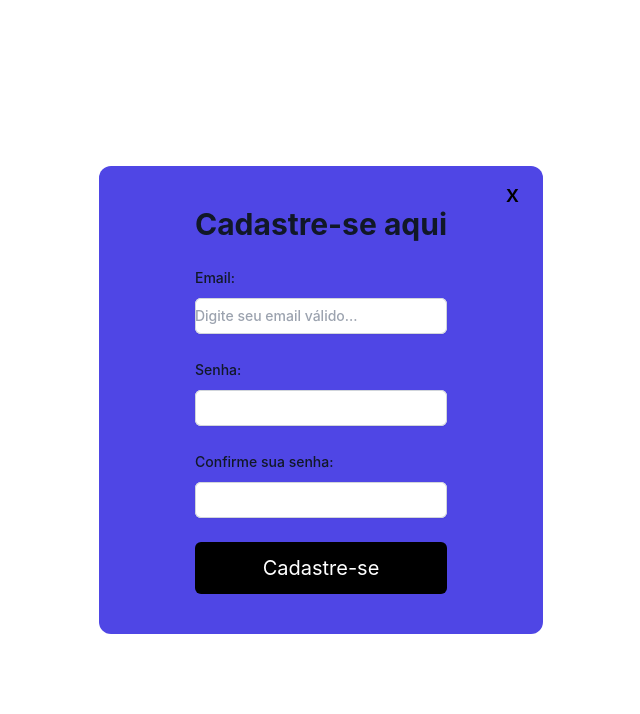
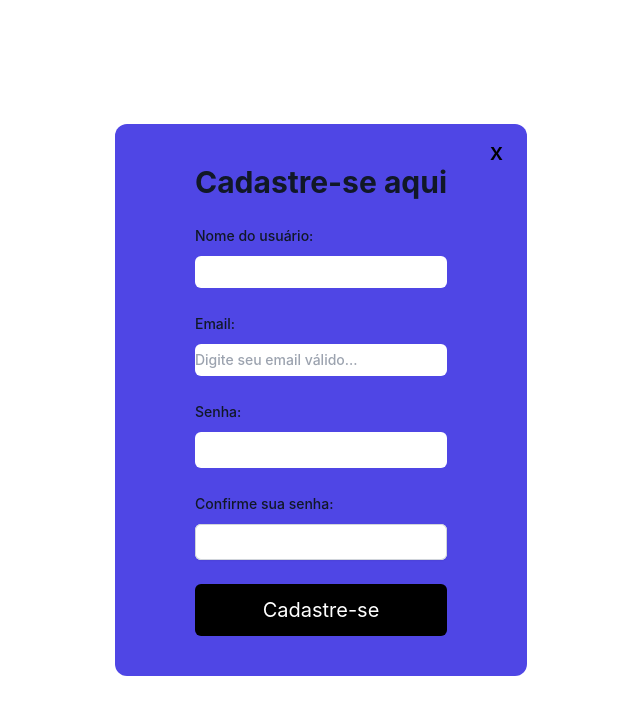
Before and after one commit to victorfarias32/react-users-link, a React (Create React App) app: page /cadastro in a window 1280 px wide. Both pictures are taken after a click on the button "Cadastre-se". Shown: the top 714 px of the page, without its empty margins (319-959 px from the left). Built offline with nearby package versions, Linux system fonts and the light colour scheme.

Commit message:
adding input name user

```diff
--- a/src/pages/Cadastro.jsx
+++ b/src/pages/Cadastro.jsx
@@ -1,10 +1,11 @@
+
 export default function Cadastro({isOpen, closeCadastro}) {
 
     if(isOpen){
 
       return (
           <div className="z-10 fixed top-0 left-0 right-0 bottom-0 flex justify-center items-center flex-col py-10">
-            <div className="bg-indigo-600 fixed flex px-24 py-10 flex-col rounded-xl">
+            <div className="bg-indigo-600 fixed flex px-20 py-10 flex-col rounded-xl">
               <div>
                 <h2 className="text-center text-3xl font-bold leading-9 text-gray-900">
                   Cadastre-se aqui
@@ -12,6 +13,21 @@ export default function Cadastro({isOpen, closeCadastro}) {
               </div>
               <div className="mt-6 sm:mx-auto sm:w-full sm:max-w-sm">
                 <form className="space-y-6 text-sm font-medium" action="#" method="POST">
+                <div>
+                    <label htmlFor="user" className="block text-left  leading-6 text-gray-900">
+                      Nome do usuário:
+                    </label>
+                    <div className="mt-2">
+                      <input
+                        id="email"
+                        name="email"
+                        type="email"
+                        autoComplete="email"
+                        required
+                        className="block w-full rounded-md  py-1.5 text-gray-900 ring-inset  placeholder:text-gray-400  sm:text-sm "
+                      />
+                    </div>
+                  </div>
                   <div>
                     <label htmlFor="email" className="block text-left  leading-6 text-gray-900">
                       Email:
@@ -24,7 +40,7 @@ export default function Cadastro({isOpen, closeCadastro}) {
                         autoComplete="email"
                         required
                         placeholder="Digite seu email válido..."
-                        className="block w-full rounded-md border-0 py-1.5 text-gray-900 shadow-sm ring-1 ring-inset ring-gray-300 placeholder:text-gray-400 focus:ring-2 focus:ring-inset focus:ring-indigo-600 sm:text-sm sm:leading-6"
+                        className="block w-full rounded-md  py-1.5 text-gray-900 ring-inset  placeholder:text-gray-400  sm:text-sm "
                       />
                     </div>
                   </div>
@@ -41,7 +57,7 @@ export default function Cadastro({isOpen, closeCadastro}) {
                         type="password"
                         autoComplete="current-password"
                         required
-                        className="block w-full rounded-md border-0 py-1.5 text-gray-900 shadow-sm ring-1 ring-inset ring-gray-300 placeholder:text-gray-400 focus:ring-2 focus:ring-inset focus:ring-indigo-600 sm:text-sm sm:leading-6"
+                        className="block w-full rounded-md border-0 py-1.5 text-gray-900 placeholder:text-gray-400 sm:text-sm sm:leading-6"
                       />
                     </div>
                   </div>
```
